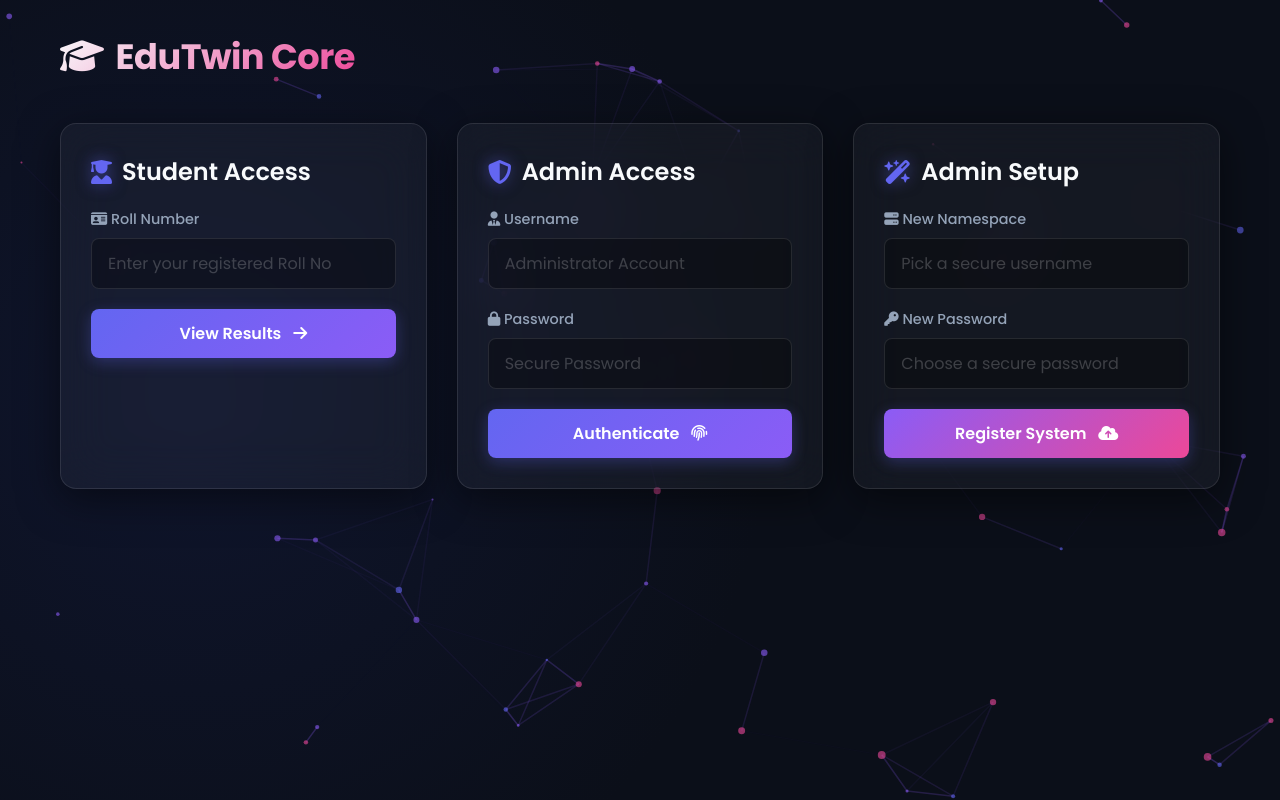
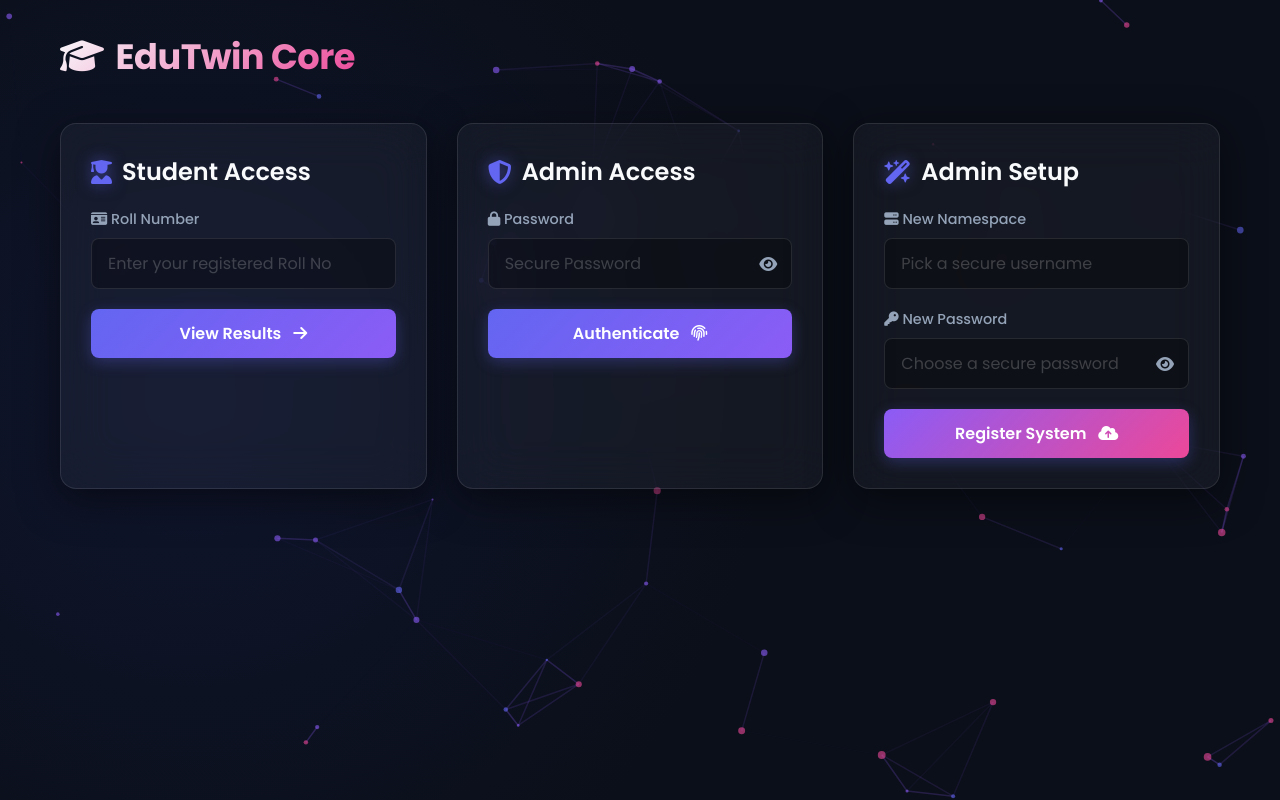
Before and after one commit to Himanshu1252/Edu, a Flask app: page / in a window 1280 px wide. Run offline with Flask 3, Linux system fonts and the light colour scheme; some libraries are stand-ins or nearby versions.

Commit message:
Add show/hide password toggle for admin forms

```diff
--- a/static/script.js
+++ b/static/script.js
@@ -160,6 +160,24 @@ document.addEventListener('DOMContentLoaded', () => {
             console.error(e);
         }
     }
+    // --- 8. Password Toggle ---
+const toggleIcons = document.querySelectorAll('.toggle-password');
+
+toggleIcons.forEach(icon => {
+    icon.addEventListener('click', () => {
+        const wrapper = icon.closest('.password-wrapper');
+        const input = wrapper.querySelector('input');
+
+        if (input.type === 'password') {
+            input.type = 'text';
+            icon.classList.replace('fa-eye', 'fa-eye-slash');
+        } else {
+            input.type = 'password';
+            icon.classList.replace('fa-eye-slash', 'fa-eye');
+        }
+    });
+});
+
 });
 
 function showToast(category, message) {
--- a/static/style.css
+++ b/static/style.css
@@ -329,3 +329,24 @@ tbody tr:hover {
   .stat-box { min-width: 100%; margin-bottom: 15px; }
   .glass-panel { padding: 20px; }
 }
+.password-wrapper {
+  position: relative;
+}
+
+.password-wrapper input {
+  padding-right: 45px;
+}
+
+.toggle-password {
+  position: absolute;
+  right: 15px;
+  top: 50%;
+  transform: translateY(-50%);
+  cursor: pointer;
+  color: var(--text-secondary);
+  transition: color 0.3s ease;
+}
+
+.toggle-password:hover {
+  color: var(--accent-primary);
+}
--- a/templates/index.html
+++ b/templates/index.html
@@ -55,13 +55,13 @@
             <div class="glass-panel tilt-effect">
                 <h2><i class="fa-solid fa-shield-halved"></i> Admin Access</h2>
                 <form action="/admin_login" method="POST">
-                    <div class="form-group">
-                        <label for="username"><i class="fa-solid fa-user-tie"></i> Username</label>
-                        <input type="text" id="username" name="username" required placeholder="Administrator Account">
-                    </div>
+
                <div class="form-group">
                     <label for="password"><i class="fa-solid fa-lock"></i> Password</label>
+                     <div class="password-wrapper">
                       <input type="password" id="password" name="password" required placeholder="Secure Password">
+                      <i class="fa-solid fa-eye toggle-password"></i>
+                    </div>
                 </div>
                     <button type="submit" class="btn-primary">Authenticate <i class="fa-solid fa-fingerprint" style="margin-left: 8px;"></i></button>
                 </form>
@@ -77,7 +77,10 @@
                     </div>
                 <div class="form-group">
                       <label for="reg_password"><i class="fa-solid fa-key"></i> New Password</label>
+                   <div class="password-wrapper">
                       <input type="password" id="reg_password" name="password" required placeholder="Choose a secure password">
+                      <i class="fa-solid fa-eye toggle-password"></i>
+                  </div>
                 </div>
                     <button type="submit" class="btn-primary" style="background: linear-gradient(135deg, var(--accent-tertiary), var(--accent-secondary));">Register System <i class="fa-solid fa-cloud-arrow-up" style="margin-left: 8px;"></i></button>
                 </form>
```
Lines whose indentation alone changed are shown as unchanged.
